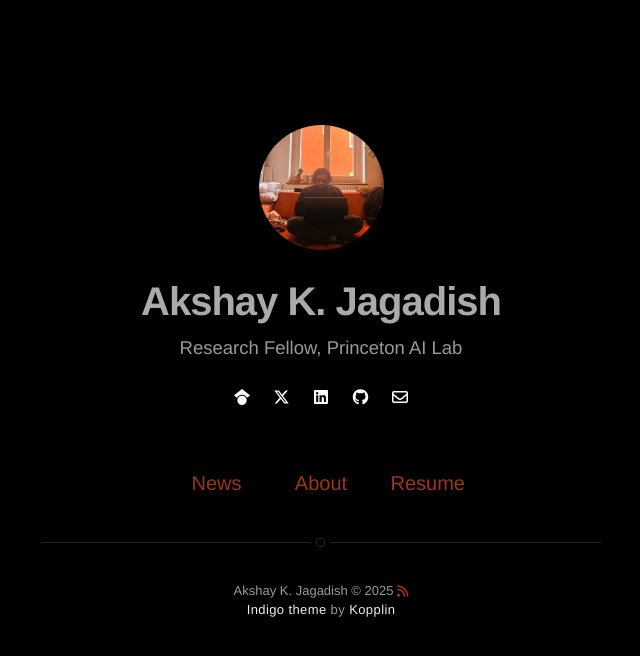
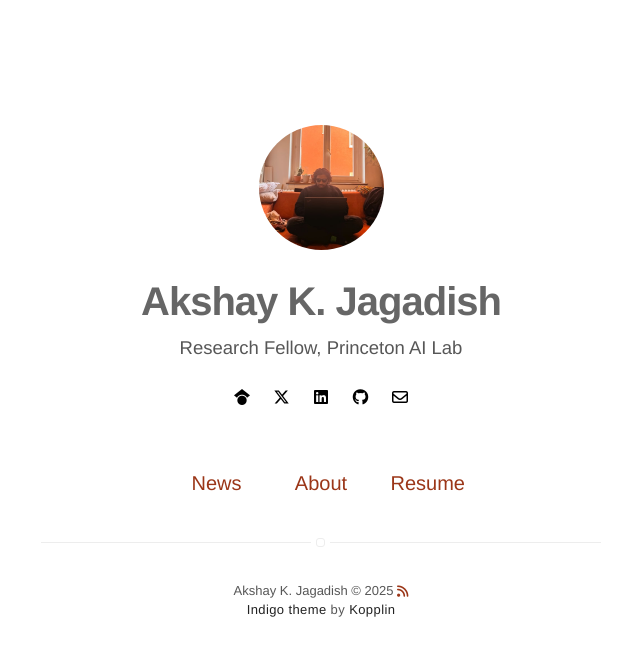
Before and after one commit to akjagadish/akjagadish.github.io, a Jekyll site: the page built from index.html, in a window 1280 px wide. Shown: the top 656 px of the page, without its empty margins (319-959 px from the left). Built offline with Jekyll 4.4.1, drawn with Linux system fonts in a browser that asks for light colours; nearby versions of some CDN libraries.

Commit message:
Change dark theme setting to auto

```diff
--- a/_config.yml
+++ b/_config.yml
@@ -12,7 +12,7 @@ picture: assets/images/profile.jpg
 
 # your site color theme, true for dark theme,
 # false to light theme, auto to switch with system.
-dark-theme: true
+dark-theme: auto
 
 # If you want to include your resume, set to true
 # and specify source (external or local).
```
